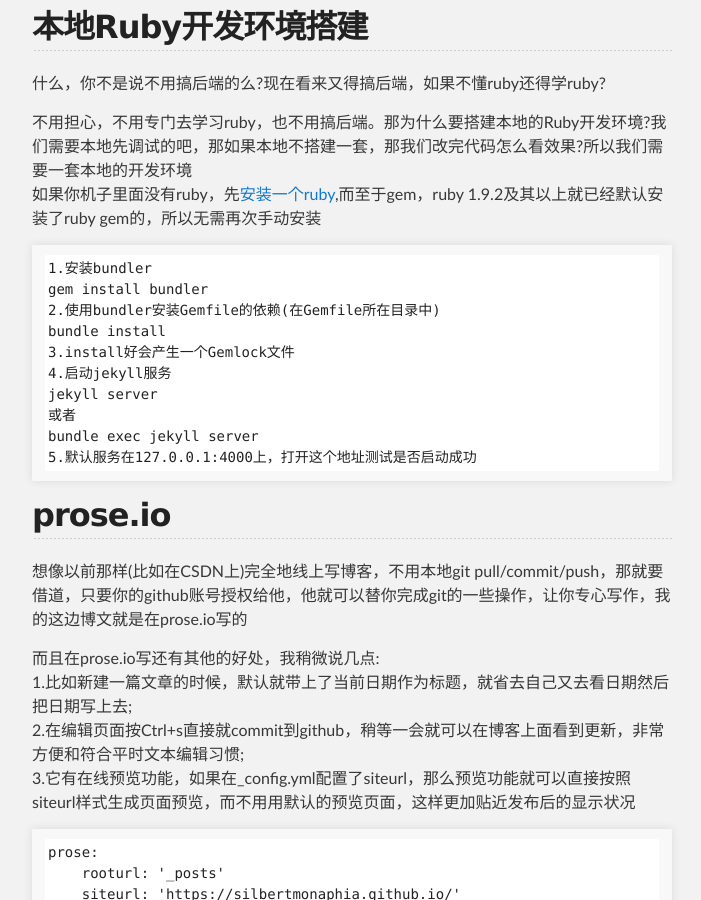
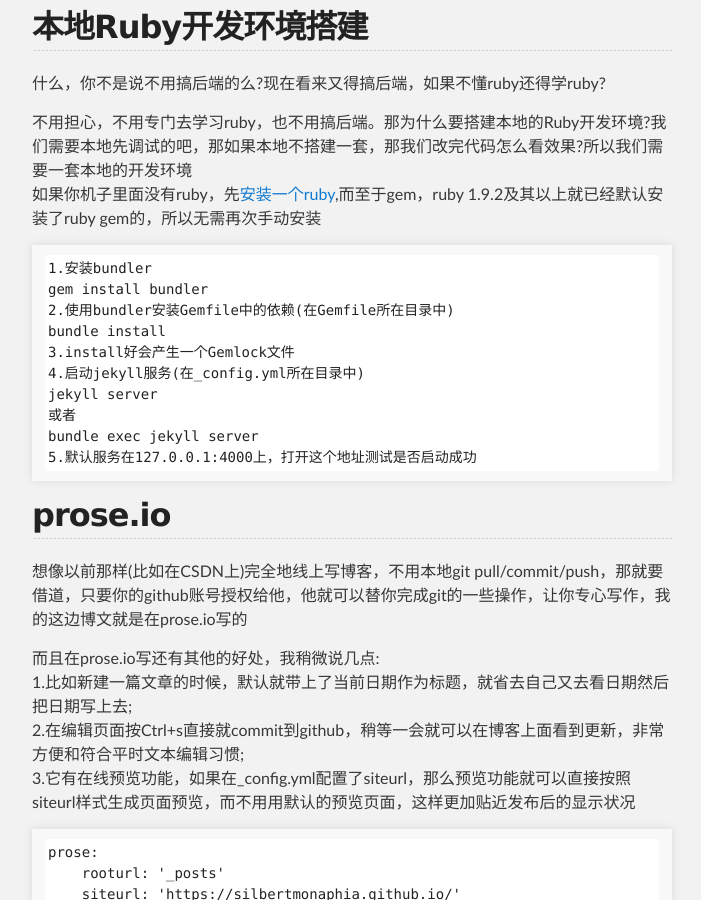
Before and after one commit to silbertmonaphia/silbertmonaphia.github.io, a Jekyll site: the page built from _posts/2018-01-02-关于Pages上的这个博客.md, in a window 1280 px wide and 900 px high, scrolled down 3092 px. Shown: the whole window, without its empty margins (288-989 px from the left). Built offline with Jekyll 4.4.1, drawn with Linux system fonts in a browser that asks for light colours; our own code applies the rules of GitHub Pages for plain Markdown files; the repository's description, which GitHub fills in, is left out.

Commit message:
Update 2018-01-02-关于Pages上的这个博客.md

````diff
--- a/_posts/2018-01-02-关于Pages上的这个博客.md
+++ b/_posts/2018-01-02-关于Pages上的这个博客.md
@@ -93,10 +93,10 @@
 ```
 1.安装bundler
 gem install bundler
-2.使用bundler安装Gemfile的依赖(在Gemfile所在目录中)
+2.使用bundler安装Gemfile中的依赖(在Gemfile所在目录中)
 bundle install
 3.install好会产生一个Gemlock文件
-4.启动jekyll服务
+4.启动jekyll服务(在_config.yml所在目录中)
 jekyll server
 或者
 bundle exec jekyll server
````
